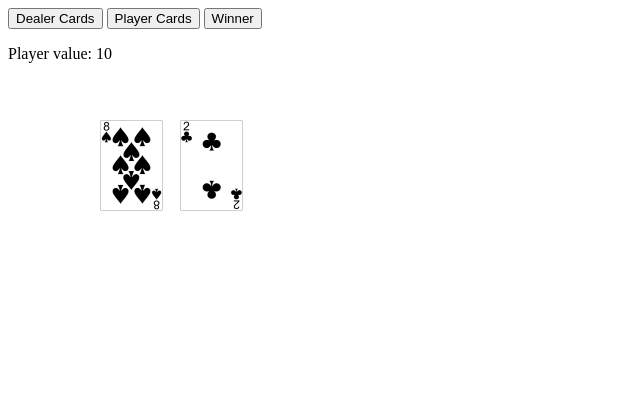
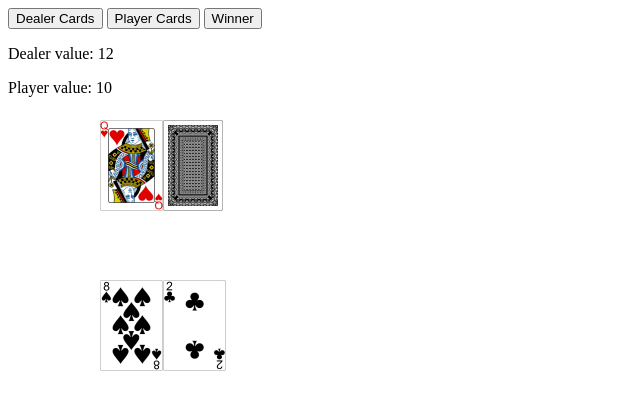
Before and after one commit to Syta/RTSD-project, a website: page index_append.html in a window 1280 px wide. Both pictures are taken after a click on the button "Player Cards". Shown: the whole page, without its empty margins (0-640 px from the left). Drawn offline with nearby package versions, Linux system fonts and the light colour scheme; no server answers.

Commit message:
Dealer cards dealing functionality

```diff
--- a/arrayappendtest.js
+++ b/arrayappendtest.js
@@ -24,6 +24,14 @@ var number;
 
 $(document).ready(function(){
 
+
+  dealerStartCards();
+
+  $.getScript("node_modules/socket.io-client/socket.io.js", function (){
+	console.log("jbgkjasfhdbgkbkjb");
+	var socket = io();
+	});
+
   $( "#dealerCards").click(
 	function () {
 		number = 0 + Math.floor(Math.random() * 52);
@@ -33,13 +41,8 @@ $(document).ready(function(){
 		totalValueAsString = dealer_totalValue.toString();
 		$(".dealerCardOne").append("<img class='card' src=resized/" + card + ".png></img>");
 		$("#dealerValue").text("Dealer value: "+totalValueAsString);
-		number = 0 + Math.floor(Math.random() * 52);
-		card = cards[number];
-		valueAsInt = parseInt(values[number]);
-		dealer_totalValue += valueAsInt;
-		totalValueAsString = dealer_totalValue.toString();
-		$(".dealerCardTwo").append("<img class='card' src=resized/" + card + ".png></img>");
-		$("#dealerValue").text("Dealer value: "+totalValueAsString);
+		$("#backCard").hide();
+
 	});
 
 $( "#playerCards").click(
@@ -49,14 +52,14 @@ $( "#playerCards").click(
 		valueAsInt = parseInt(values[number]);
 		player_totalValue += valueAsInt;
 		totalValueAsString = player_totalValue.toString();
-		$(".dealerCardOne").append("<img class='card' src=resized/" + card + ".png></img>");
+		$(".playerCardOne").append("<img class='card' src=resized/" + card + ".png></img>");
 		$("#playerValue").text("Player value: "+totalValueAsString);
 		number = 0 + Math.floor(Math.random() * 52);
 		card = cards[number];
 		valueAsInt = parseInt(values[number]);
 		player_totalValue += valueAsInt;
 		totalValueAsString = player_totalValue.toString();
-		$(".dealerCardTwo").append("<img class='card' src=resized/" + card + ".png></img>");
+		$(".playerCardOne").append("<img class='card' src=resized/" + card + ".png></img>");
 		$("#playerValue").text("Player value: "+totalValueAsString);
 	});
 
@@ -78,3 +81,14 @@ $("#determineWinner").click(
 	});
 
 });
+
+function dealerStartCards (){
+		number = 0 + Math.floor(Math.random() * 52);
+		card = cards[number];
+		valueAsInt = parseInt(values[number]);
+		dealer_totalValue += valueAsInt;
+		totalValueAsString = dealer_totalValue.toString();
+		$(".dealerCardOne").append("<img class='card' src=resized/" + card + ".png></img>");
+		$("#dealerValue").text("Dealer value: "+totalValueAsString);
+		$(".dealerCardOne").append("<img class='card' id='backCard' src=resized/back.png></img>");
+}
--- a/style.css
+++ b/style.css
@@ -1,5 +1,5 @@
 .dealerCardOne {
-	width:63px;
+	width:300px;
 	height:91px;
 	position: fixed;
 	top: 15%;
@@ -14,6 +14,22 @@
 	left: 180px;
 }
 
+.playerCardOne {
+	width:300px;
+	height:91px;
+	position: fixed;
+	top: 35%;
+	left: 100px;
+}
+
+.playerCardTwo {
+	width:63px;
+	height:91px;
+	position: fixed;
+	top: 15%;
+	left: 180px;
+}
+
 .card{
 
 }
```
Also changed, not shown: index_append.html (+2 -0 lines).
